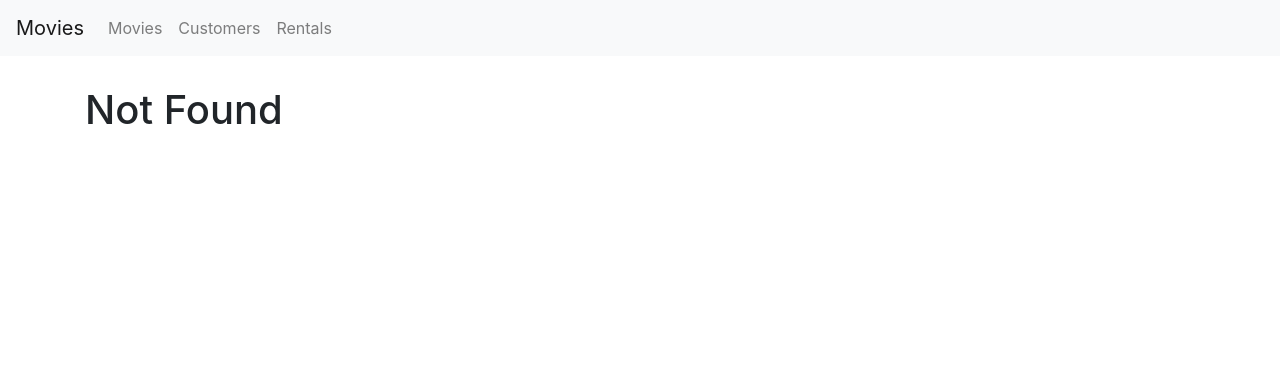
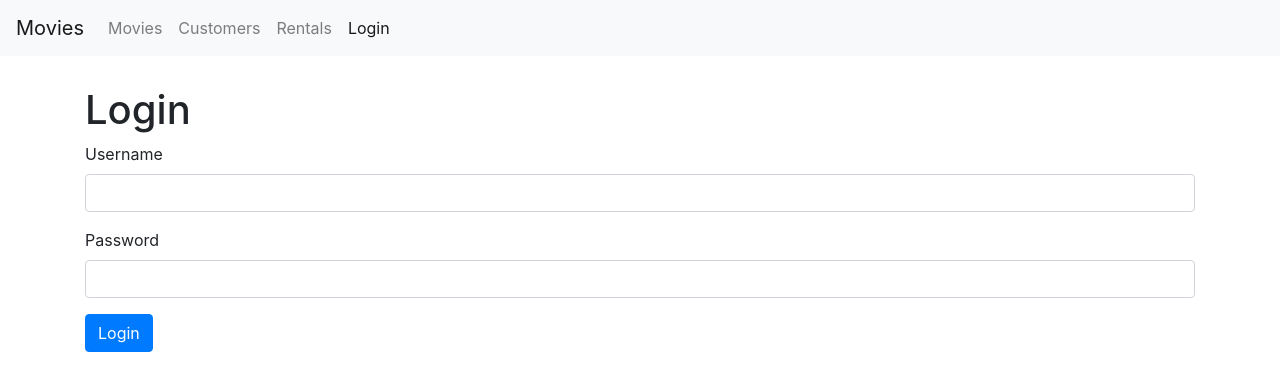
Before and after one commit to Bojana-J/Movie-app, a React (Create React App) app: page /login in a window 1280 px wide. Before the commit this address led to /not-found. Shown: the top 390 px of the page. Built offline with nearby package versions, Linux system fonts and the light colour scheme.

Commit message:
add LoginForm

```diff
--- a/src/App.js
+++ b/src/App.js
@@ -6,6 +6,7 @@
 import NotFound from "./components/notFound";
 import Customers from "./components/customers";
 import NavBar from "./components/navBar";
+import LoginForm from "./components/loginForm";
 import "./App.css";
 
 function App() {
@@ -14,6 +15,7 @@
       <NavBar />
       <main className="container">
         <Switch>
+          <Route path="/login" component={LoginForm} />
           <Route path="/movies/:id" component={MovieForm} />
           <Route path="/movies" component={Movies} />
           <Route path="/customers" component={Customers} />
--- /dev/null
+++ b/src/components/loginForm.jsx
@@ -0,0 +1,25 @@
+import React, { Component } from "react";
+
+class LoginForm extends Component {
+  state = {};
+  render() {
+    return (
+      <div>
+        <h1>Login</h1>
+        <form>
+          <div className="form-group">
+            <label htmlFor="username">Username</label>
+            <input id="username" type="text" className="form-control" />
+          </div>
+          <div className="form-group">
+            <label htmlFor="password">Password</label>
+            <input id="password" type="text" className="form-control" />
+          </div>
+          <button className="btn btn-primary">Login</button>
+        </form>
+      </div>
+    );
+  }
+}
+
+export default LoginForm;
--- a/src/components/navBar.jsx
+++ b/src/components/navBar.jsx
@@ -29,6 +29,9 @@
           <NavLink className="nav-item nav-link" to="/rentals">
             Rentals
           </NavLink>
+          <NavLink className="nav-item nav-link" to="/login">
+            Login
+          </NavLink>
         </div>
       </div>
     </nav>
```
